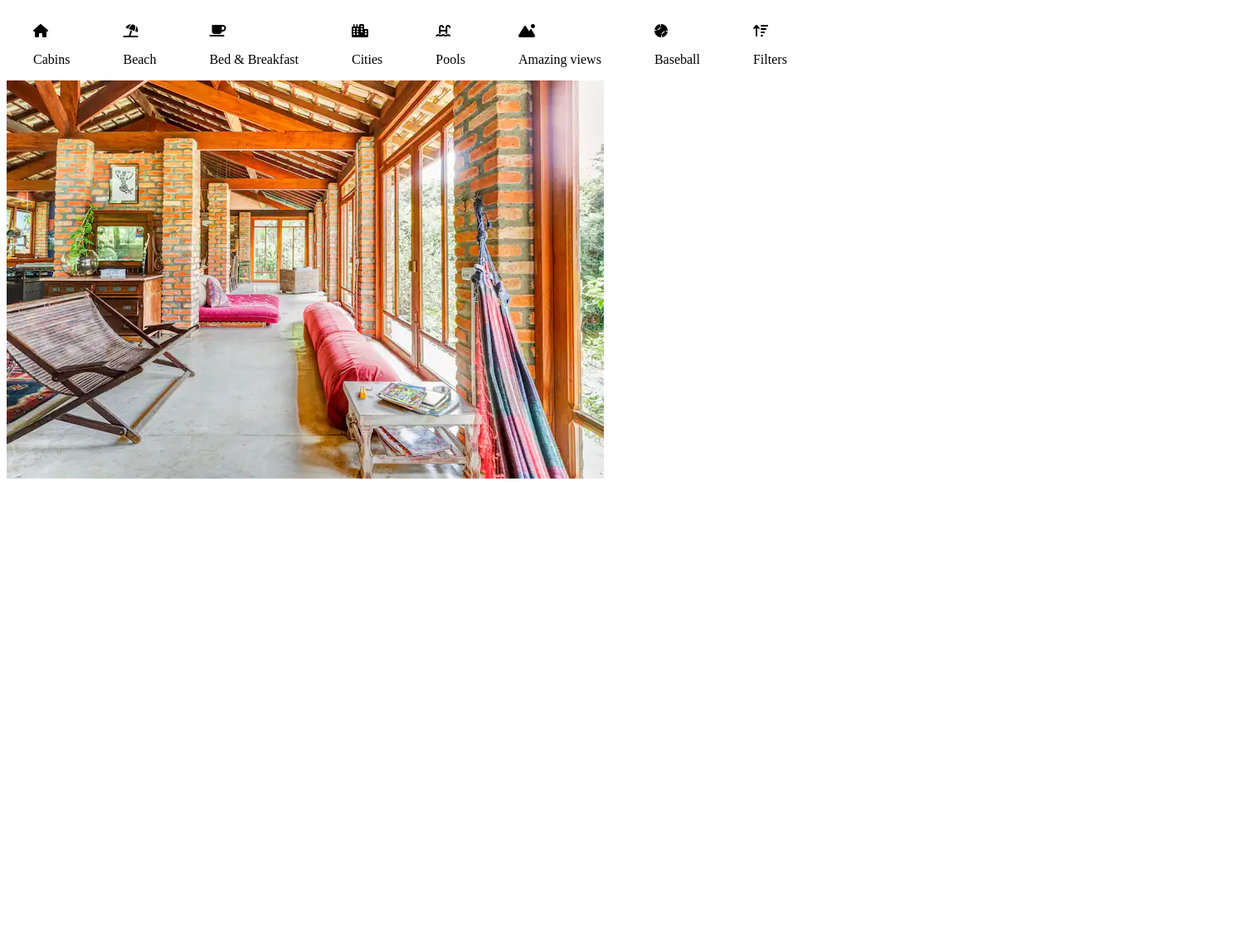
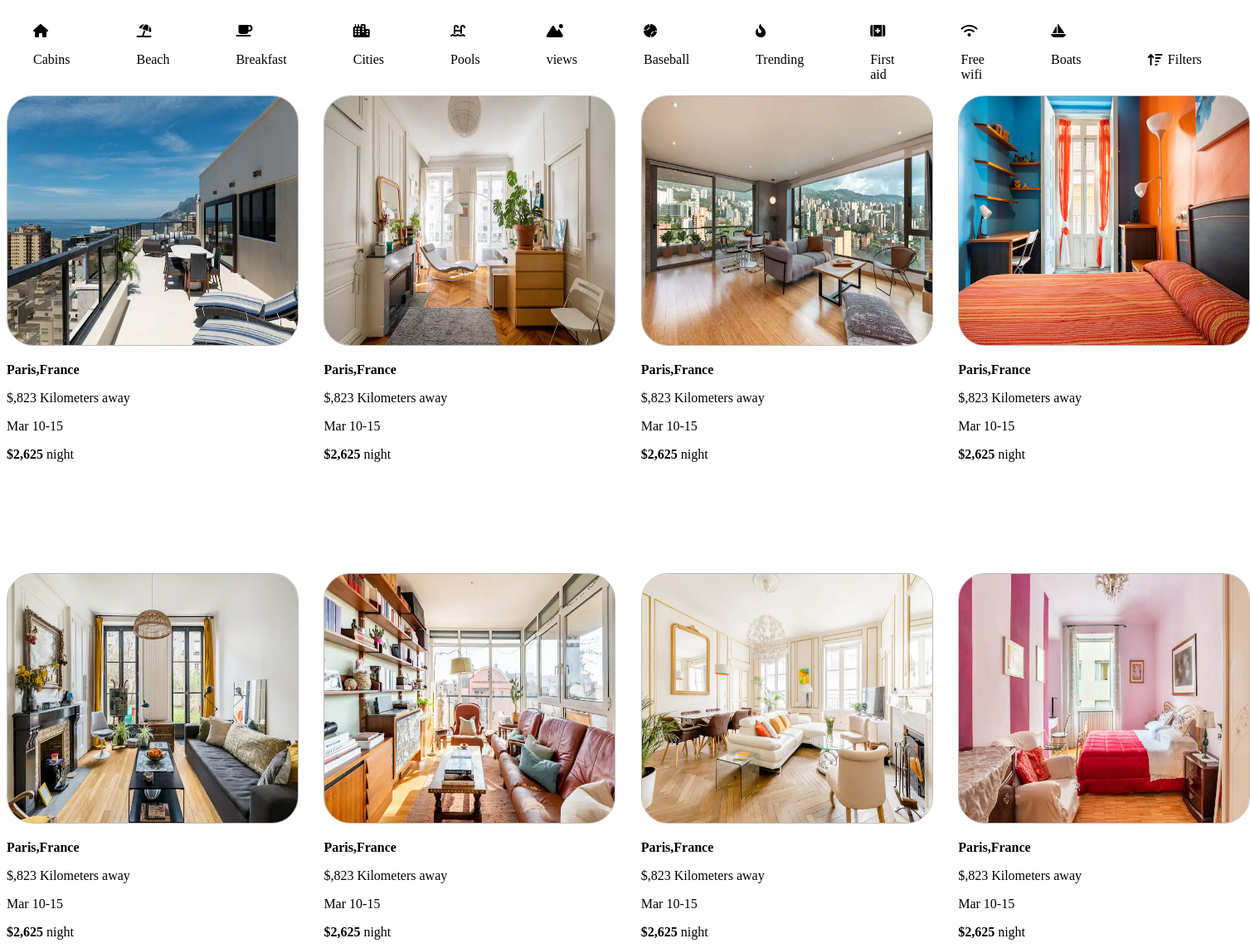
Before and after one commit to AngelAdjo/AIRBNB, a plain HTML site: page index.html in a window 1280 px wide. Shown: the part 157-1300 px from the top of the page at 83% size, 1507 px wide, since content can reach past the window. Before the commit the page ends 800 px from the top, so only its background shows below. Drawn offline with nearby package versions, Linux system fonts and the light colour scheme.

Commit message:
finished

```diff
--- a/airbnb.css
+++ b/airbnb.css
@@ -72,7 +72,7 @@
 .icons{
     display: flex;
     font-size: 1rem;
-    gap: 4rem;
+    gap: 5rem;
     padding-top: 2rem;
     margin-left: 2rem;
 }
@@ -81,12 +81,59 @@
     font-size: 5px;
 }
 
-.hotel-row1{
-  display: flex;
-   margin-left: 1rem;
+.filters{
+    display: flex;
+    align-items: center;
+    gap: 0.4rem;
+
+
 
 }
 
-.rooms{
+.img{
+    height: 300px;
+    width: 350px;
+    border: 0.1rem solid;
     border-radius: 2rem;
+    border-color: rgb(190, 189, 189);
+
 }
+
+.hotel{
+    border: 0.3rem solid;
+}
+.row1{
+    display: flex;
+    height: 2vh;
+    padding-bottom: 35rem;
+    gap:1.9rem;
+}
+
+.row1 > p {
+    margin-left: 2rem;
+}
+
+.row2{
+    display: flex;
+    gap: 1.9rem;
+}
+
+.row3{
+    display: flex;
+    gap: 1.9rem;
+}
+
+.h1{
+    text-align: center;
+    gap: 2rem;
+}
+
+.button{
+    background-color: black;
+    color: white;
+    font-size: 1.5rem;
+    border: 0.1rem solid;
+    border-radius: 1rem;
+    margin-left: 40rem;
+    padding: 1rem;
+}
--- a/index.html
+++ b/index.html
@@ -61,7 +61,7 @@
         </div>
         <div>
             <i class="fa-solid fa-mug-saucer"></i>
-            <p>Bed & Breakfast</p>
+            <p>Breakfast</p>
         </div>
         <div>
             <i class="fa-solid fa-city"></i>
@@ -73,23 +73,131 @@
         </div>
         <div>
             <i class="fa-solid fa-mountain-sun"></i>
-            <p>Amazing views</p>
+            <p>views</p>
         </div>
         <div>
             <i class="fa-solid fa-baseball"></i>
             <p>Baseball</p>
         </div>
+        <div>
+            <i class="fa-solid fa-fire-flame-curved"></i>
+            <p>Trending</p>
+        </div>
+        <div>
+            <i class="fa-solid fa-kit-medical"></i>
+            <p>First aid</p>
+        </div>
+        <div>
+            <i class="fa-solid fa-wifi"></i>
+           <p>Free wifi</p>
+        </div>
+        <div>
+            <i class="fa-solid fa-sailboat"></i>
+            <p>Boats</p>
+        </div>
         <div class="filters">
-            <i class="fa-solid fa-arrow-up-wide-short"></i></i><p>Filters</p>
+            <i class="fa-solid fa-arrow-up-wide-short"></i></i>
+            <p>Filters</p>
         </div>
 
     </div>
 
-    <div class="hotel row-1">
-        <div class="rooms">
-            <img src="room1.webp" alt="">
+   <div class="row1">
+        <div class="room" >
+            <img src="room9.webp" alt="" class="img"/>
+            <p><b>Paris,France</b></p>
+            <p>$,823 Kilometers away</p>
+            <p>Mar 10-15</p>
+            <p><b>$2,625</b> night</p>
         </div>
+        <div class="room" >
+            <img src="room8.webp" alt="" class="img"/>
+            <p><b>Paris,France</b></p>
+            <p>$,823 Kilometers away</p>
+            <p>Mar 10-15</p>
+            <p><b>$2,625</b> night</p>
+        </div>
+        <div class="room" >
+            <img src="room11.webp" alt="" class="img"/>
+            <p><b>Paris,France</b></p>
+            <p>$,823 Kilometers away</p>
+            <p>Mar 10-15</p>
+            <p><b>$2,625</b> night</p>
+        </div>
+        <div class="room" >
+            <img src="room2.webp" alt="" class="img"/>
+            <p><b>Paris,France</b></p>
+            <p>$,823 Kilometers away</p>
+            <p>Mar 10-15</p>
+            <p><b>$2,625</b> night</p>
+        </div>
+   </div>
 
+   <div class="row2">
+     <div class="room" >
+        <img src="room6.webp" alt="" class="img"/>
+        <p><b>Paris,France</b></p>
+            <p>$,823 Kilometers away</p>
+            <p>Mar 10-15</p>
+            <p><b>$2,625</b> night</p>
+     </div>
+     <div class="room" >
+        <img src="room5.webp" alt="" class="img"/>
+        <p><b>Paris,France</b></p>
+            <p>$,823 Kilometers away</p>
+            <p>Mar 10-15</p>
+            <p><b>$2,625</b> night</p>
+     </div>
+     <div class="room" >
+        <img src="room4.webp" alt=""class="img"/>
+        <p><b>Paris,France</b></p>
+            <p>$,823 Kilometers away</p>
+            <p>Mar 10-15</p>
+            <p><b>$2,625</b> night</p>
+     </div>
+     <div class="room" >
+        <img src="room3.webp" alt="" class="img"/>
+        <p><b>Paris,France</b></p>
+            <p>$,823 Kilometers away</p>
+            <p>Mar 10-15</p>
+            <p><b>$2,625</b> night</p>
     </div>
+
+</div>
+<div class="row3">
+    <div class="room" >
+       <img src="room13.webp" alt="" class="img"/>
+       <p><b>Paris,France</b></p>
+           <p>$,823 Kilometers away</p>
+           <p>Mar 10-15</p>
+           <p><b>$2,625</b> night</p>
+    </div>
+    <div class="room" >
+       <img src="room14.webp" alt="" class="img"/>
+       <p><b>Paris,France</b></p>
+           <p>$,823 Kilometers away</p>
+           <p>Mar 10-15</p>
+           <p><b>$2,625</b> night</p>
+    </div>
+    <div class="room" >
+       <img src="room10.webp" alt=""class="img"/>
+       <p><b>Paris,France</b></p>
+           <p>$,823 Kilometers away</p>
+           <p>Mar 10-15</p>
+           <p><b>$2,625</b> night</p>
+    </div>
+    <div class="room" >
+       <img src="room7.webp" alt="" class="img"/>
+       <p><b>Paris,France</b></p>
+           <p>$,823 Kilometers away</p>
+           <p>Mar 10-15</p>
+           <p><b>$2,625</b> night</p>
+   </div>
+
+</div>
+<div class="end-div">
+    <h1 class="h1">Continue exploring more cabins</h1>
+    <button class="button">Show more</button>
+</div>
 </body>
 </html>
```
Also changed, not shown: room13.webp (added), room14.webp (added).
